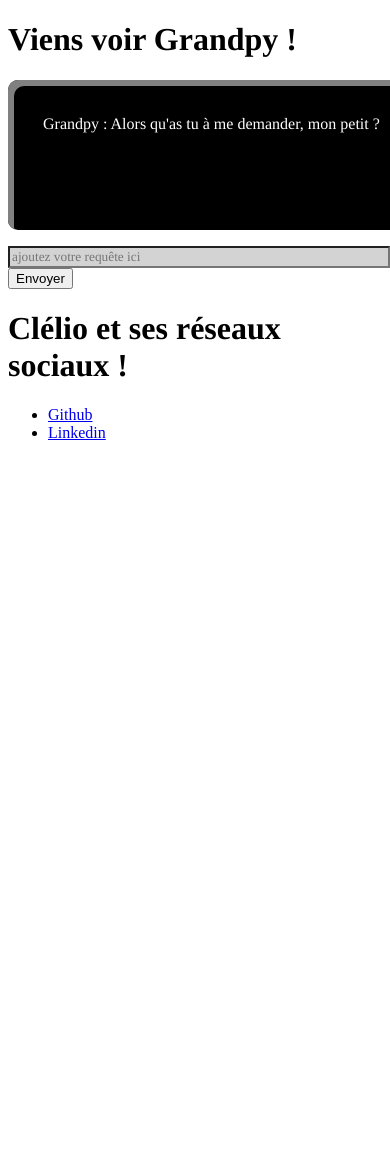
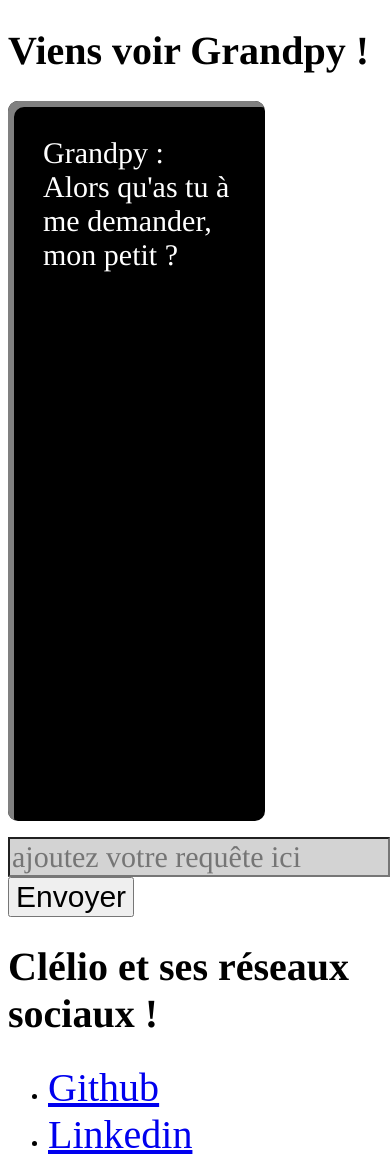
Before and after one commit to cleliofavoccia/Grandpy, a Flask app: page / in a window 390 px wide; the page is wider, and only the part inside the window is pictured. Before the commit the page ends 440 px from the top of that part, so only its background shows below. Run offline with Flask 2, Linux system fonts and the light colour scheme; some libraries are stand-ins or nearby versions.

Commit message:
Meilleure gestion du responsive

```diff
--- a/grandpy/templates/index.html
+++ b/grandpy/templates/index.html
@@ -9,6 +9,12 @@
       h1{
         font-family : "Signika Negative", Times, serif;
       }
+
+      .title{
+        font-family : "Signika Negative", Times, serif;
+        margin-top: 145px;
+        margin-left: 150px;
+       }
 
       a{
         display: block;
@@ -23,6 +29,7 @@
         height: 300px;
         width: 300px;
         margin: 150px;
+        margin-top: 10px;
         margin-bottom: 300px;
         background: #D3D3D3;
       }
@@ -46,10 +53,21 @@
         width: 100%;
       }
 
-      @media all and (max-device-width: 480px) {
+      @media all and (max-device-width: 1280px) {
       h1{
         font-family : "Signika Negative", Times, serif;
+        font-size : 40px;
       }
+
+      .title{
+        font-family : "Signika Negative", Times, serif;
+        font-size : 30px;
+        margin-top: 2000px;
+       }
+
+      #submit{
+        font-size : 30px;
+        }
 
       #page{
         display: flex;
@@ -60,16 +78,15 @@
         height: 300px;
         width: 300px;
         margin: 30px;
-        margin-top: 300px;
-        margin-bottom: 700px;
         background: #D3D3D3;
       }
 
       .response, .request, .wiki, .talk{
         font-family : "News Cycle", Times, serif;
+        font-size : 30px;
         color: white;
         width: 50%;
-        height: 180px;
+        height: 650px;
         background: black;
         border-radius: 10px;
         box-shadow: 6px 6px 0px grey inset;
@@ -78,12 +95,69 @@
 
       #userText{
         font-family : "News Cycle", Times, serif;
+        font-size : 30px;
         color: black;
         border: 10px, groove, dashed;
         background: #D3D3D3;
         width: 100%
       }
 
+      .lien{
+       font-size : 40px;
+      }
+
+    @media all and (max-device-width: 480px) {
+      h1{
+        font-family : "Signika Negative", Times, serif;
+        font-size : 55px;
+      }
+
+      .title{
+        font-family : "Signika Negative", Times, serif;
+        font-size : 55px;
+        margin-top: 0px;
+       }
+
+      .lien{
+        font-size : 55px;
+      }
+
+      #submit{
+        font-size : 55px;
+        }
+
+
+      #page{
+        display: flex;
+        flex-wrap: wrap;
+      }
+
+      .map {
+        height: 600px;
+        width: 600px;
+        background: #D3D3D3;
+      }
+
+      .response, .request, .wiki, .talk{
+        font-family : "News Cycle", Times, serif;
+        font-size : 55px;
+        color: white;
+        width: 100%;
+        height: 650px;
+        background: black;
+        border-radius: 10px;
+        box-shadow: 6px 6px 0px grey inset;
+        padding: 35px;
+      }
+
+      #userText{
+        font-family : "News Cycle", Times, serif;
+        font-size : 55px;
+        color: black;
+        border: 10px, groove, dashed;
+        background: #D3D3D3;
+        width: 100%
+      }
 </style>
 </head>
 <body>
@@ -106,7 +180,7 @@
         <p>
             <label for="userText"></label>
             <input type="text" id="userText" name="userText" placeholder="ajoutez votre requête ici"/>
-            <input type="submit" value="Envoyer"/>
+            <input id="submit" type="submit" value="Envoyer"/>
         </p>
     </form>
 </section>
@@ -115,8 +189,8 @@
 <footer>
     <h1>Clélio et ses réseaux sociaux !</h1>
     <ul>
-        <li><a href=”https://github.com/cleliofavoccia/”>Github</a></li>
-        <li><a href=”https://www.linkedin.com/in/clelio-favoccia-2278bb9b/”>Linkedin</a></li>
+        <li><a class="lien" href=”https://github.com/cleliofavoccia/”>Github</a></li>
+        <li><a class="lien" href=”https://www.linkedin.com/in/clelio-favoccia-2278bb9b/”>Linkedin</a></li>
     </ul>
 </footer>
 
@@ -160,6 +234,9 @@
         let map = document.createElement("div");
         map.setAttribute("class", "map");
         map.setAttribute("id", i+5);
+        let title_map = document.createElement("p");
+        title_map.setAttribute("class", "title");
+        maps.appendChild(title_map);
         maps.appendChild(map);
 
         // Utils to send and receive response from application
@@ -196,6 +273,7 @@
                 grandpy_talk.appendChild(grandpy_pseudo);
                 grandpy_talk.appendChild(sentence);
                 grandpy_talk.appendChild(wiki_extract);
+                title_map.textContent = data.address;
 
                 wiki.setAttribute("href", data.url);
                 wiki.appendChild(wiki_text);
```
